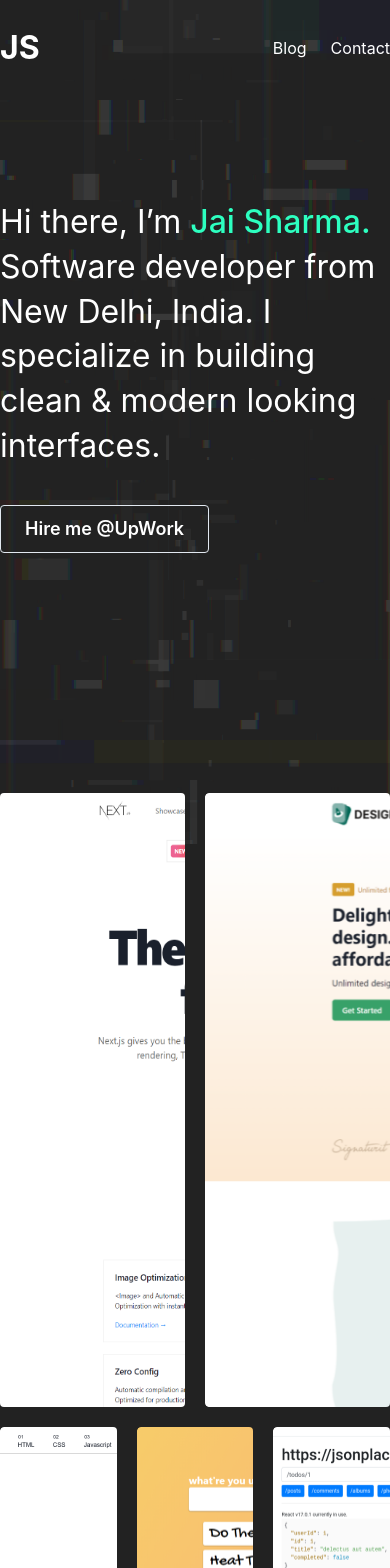
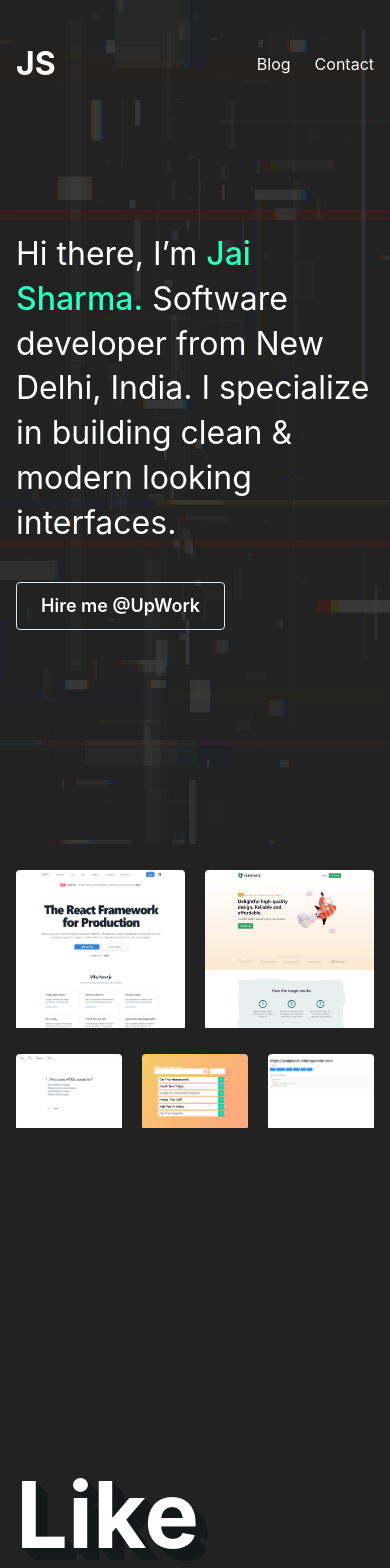
Before and after one commit to jaisharx/jaisharx.dev, a Next.js app: page / in a window 390 px wide. Shown: the top 1568 px of the page. Built offline with nearby package versions, Linux system fonts and the light colour scheme.

Commit message:
adding responsive styles

```diff
--- a/components/container.js
+++ b/components/container.js
@@ -3,7 +3,7 @@ import { Box } from '@chakra-ui/react';
 function SmallContainer(props) {
     return (
         <Box maxW="900px" mx="auto">
-            {props.children}
+            <Box m={[4, 6, 0]}>{props.children}</Box>
         </Box>
     );
 }
@@ -11,7 +11,7 @@ function SmallContainer(props) {
 function Container(props) {
     return (
         <Box maxW="1320px" mx="auto">
-            {props.children}
+            <Box m={[4, 4, 8]}>{props.children}</Box>
         </Box>
     );
 }
--- a/components/footer.js
+++ b/components/footer.js
@@ -6,7 +6,7 @@ export default function Footer() {
         <Box as="footer" id="contact" my="80">
             <Container>
                 <Heading
-                    fontSize="100px"
+                    fontSize="92px"
                     color="white"
                     textShadow=" 1px 1px 0px #161919,
                     2px 2px 0px #161919,
--- a/components/projects.js
+++ b/components/projects.js
@@ -20,7 +20,7 @@ function Card({ imgSrc, title, href, githubLink }) {
             overflow="hidden"
             cursor="pointer"
         >
-            <ImageContainer w="655px" h="614" position="relative">
+            <ImageContainer position="relative">
                 <NextImage src={`${imgSrc}.png`} width="655" height="614" />
                 <Flex
                     className="overlay"
@@ -62,7 +62,7 @@ function Card({ imgSrc, title, href, githubLink }) {
                             elit. Numquam soluta voluptatibus amet architecto
                             nihil maiores reiciendis facilis, ipsum in eum?
                             Lorem, ipsum dolor sit amet consectetur adipisicing
-                            elit. Quisquam velit minus ex ea deleniti impedit
+                            elit. Quisquam velit minus ex ea.
                         </Text>
                     </Box>
                 </Flex>
@@ -81,7 +81,7 @@ function SmallCard({ imgSrc, title, href, githubLink }) {
             overflow="hidden"
             cursor="pointer"
         >
-            <ImageContainer w="437px" h="307px" position="relative">
+            <ImageContainer position="relative">
                 <NextImage src={`${imgSrc}.png`} width="437" height="307" />
                 <Flex
                     className="overlay"
@@ -121,8 +121,7 @@ function SmallCard({ imgSrc, title, href, githubLink }) {
                         </Flex>
                         <Text mt="2">
                             Lorem, ipsum dolor sit amet consectetur adipisicing
-                            elit. Numquam soluta voluptatibus amet architecto
-                            nihi.
+                            elit. Numquam soluta voluptatibus amet architecto.
                         </Text>
                     </Box>
                 </Flex>
```
